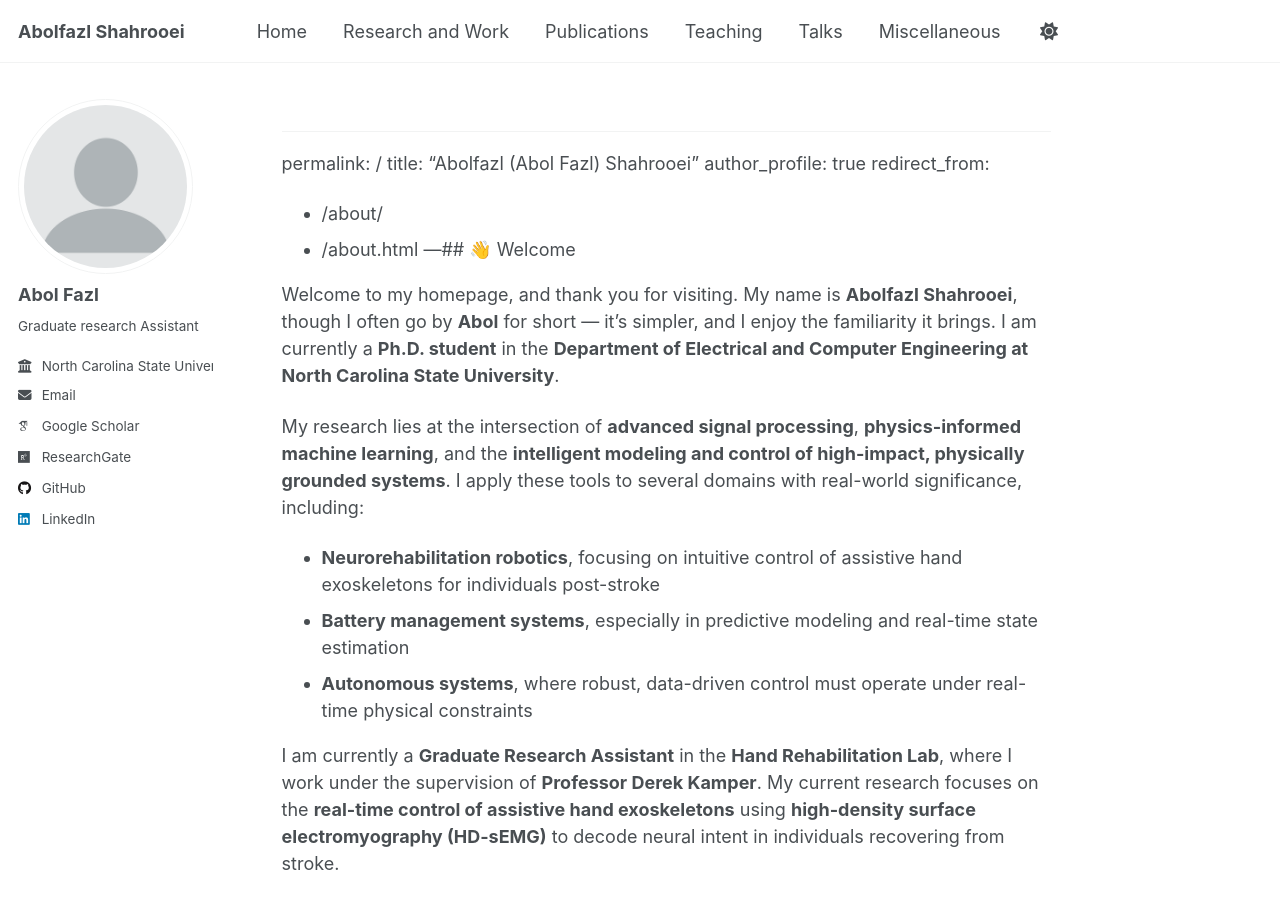
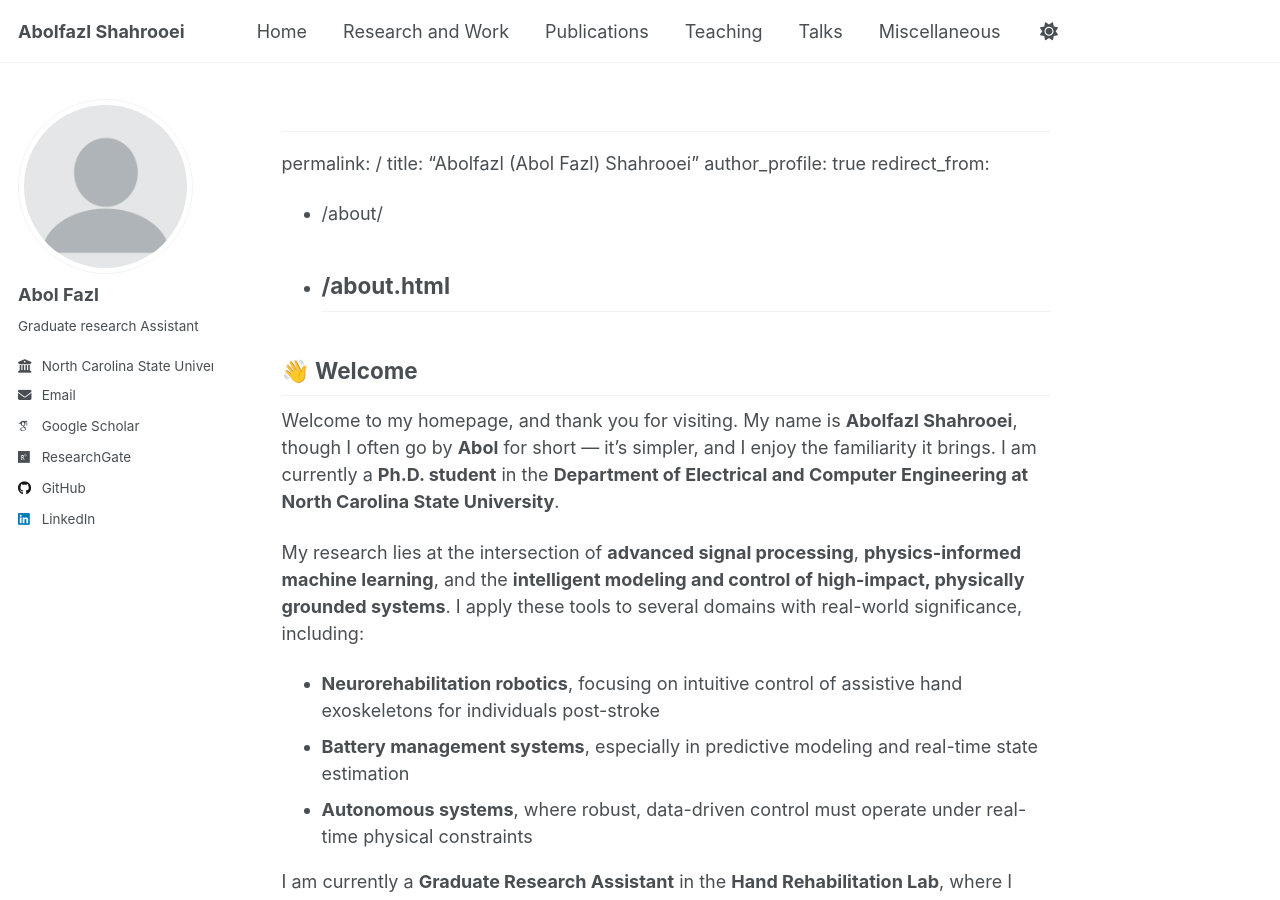
Before and after one commit to a-shahroo/a-shahroo.github.io, a Jekyll site: the page built from _pages/about.md, in a window 1280 px wide and 900 px high. Built offline with Jekyll 4.4.1, drawn with Linux system fonts in a browser that asks for light colours; some web fonts are replaced; our own code applies the rules of GitHub Pages for plain Markdown files; part of the change alters nothing that is shown.

```diff
--- a/_pages/about.md
+++ b/_pages/about.md
@@ -8,14 +8,7 @@ redirect_from:
   - /about.html
 ---
 
-{%- comment -%}
----
-title: "About Me"
-permalink: /about/
-layout: single
-author_profile: true
----
-{%- endcomment -%}
+
 ## 👋 Welcome
 
 Welcome to my homepage, and thank you for visiting. My name is **Abolfazl Shahrooei**, though I often go by **Abol** for short — it's simpler, and I enjoy the familiarity it brings. I am currently a **Ph.D. student** in the **Department of Electrical and Computer Engineering at North Carolina State University**.
```
